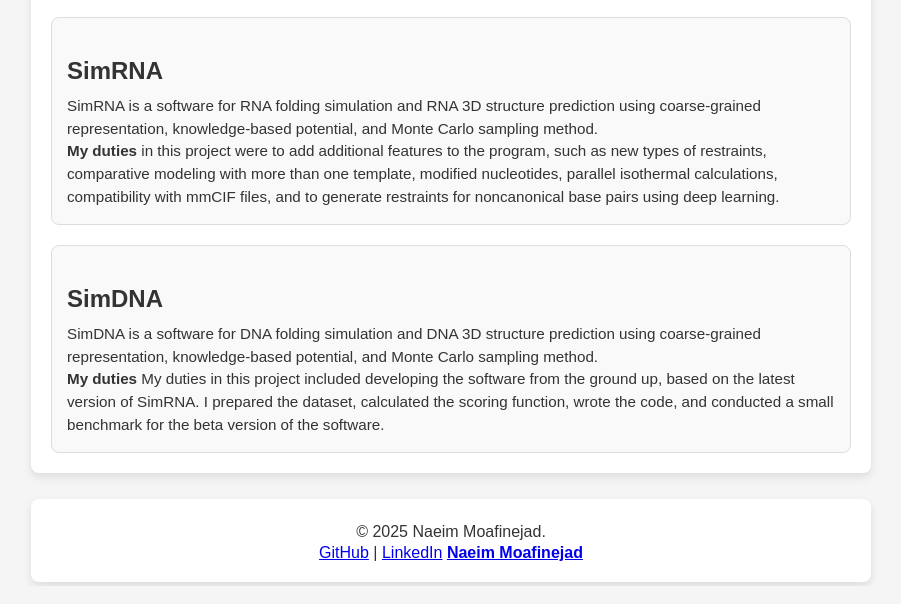
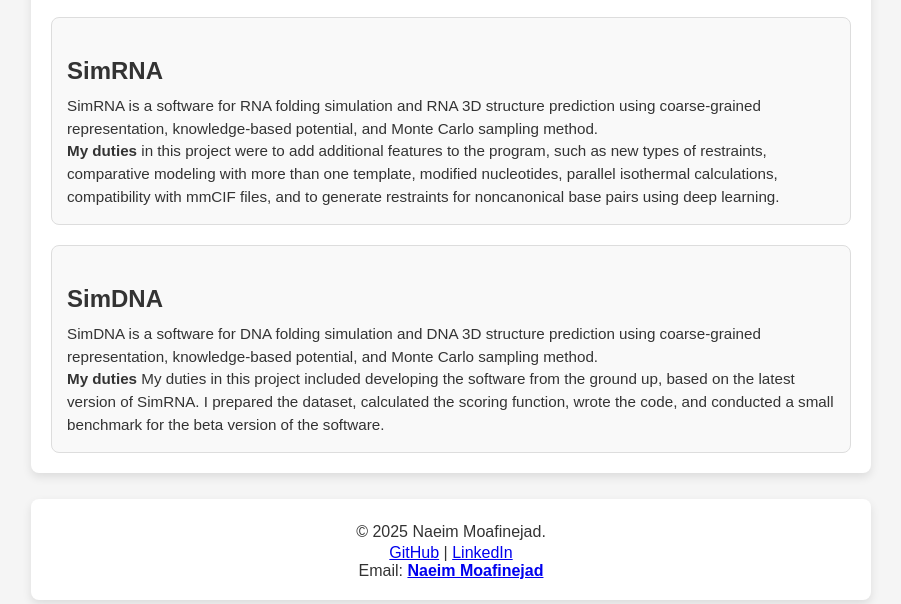
Before and after one commit to Naeim-Moafi/Naeim-Moafi, a plain HTML site: page index.html in a window 1280 px wide. Shown: the part 376-980 px from the top of the page, without its empty margins (189-1090 px from the left). Drawn offline with Linux system fonts and the light colour scheme.

Commit message:
update index.html

```diff
--- a/index.html
+++ b/index.html
@@ -114,7 +114,8 @@ base pairs using deep learning.
                 <ul class="social-links">
                     <a href="https://github.com/Naeim-Moafi" target="_blank">GitHub</a> |
                     <a href="https://www.linkedin.com/in/naeim-moafinejad-8b193a199/" target="_blank">LinkedIn</a>
-                    <a href="mailto:snmoafinejad@iimcb.gov.pl"><strong>Naeim Moafinejad</strong></a></a>
+                    <br>
+                    Email: <a href="mailto:snmoafinejad@iimcb.gov.pl"><strong>Naeim Moafinejad</strong></a></a>
                 </ul>
             </div>
         </section>
```
